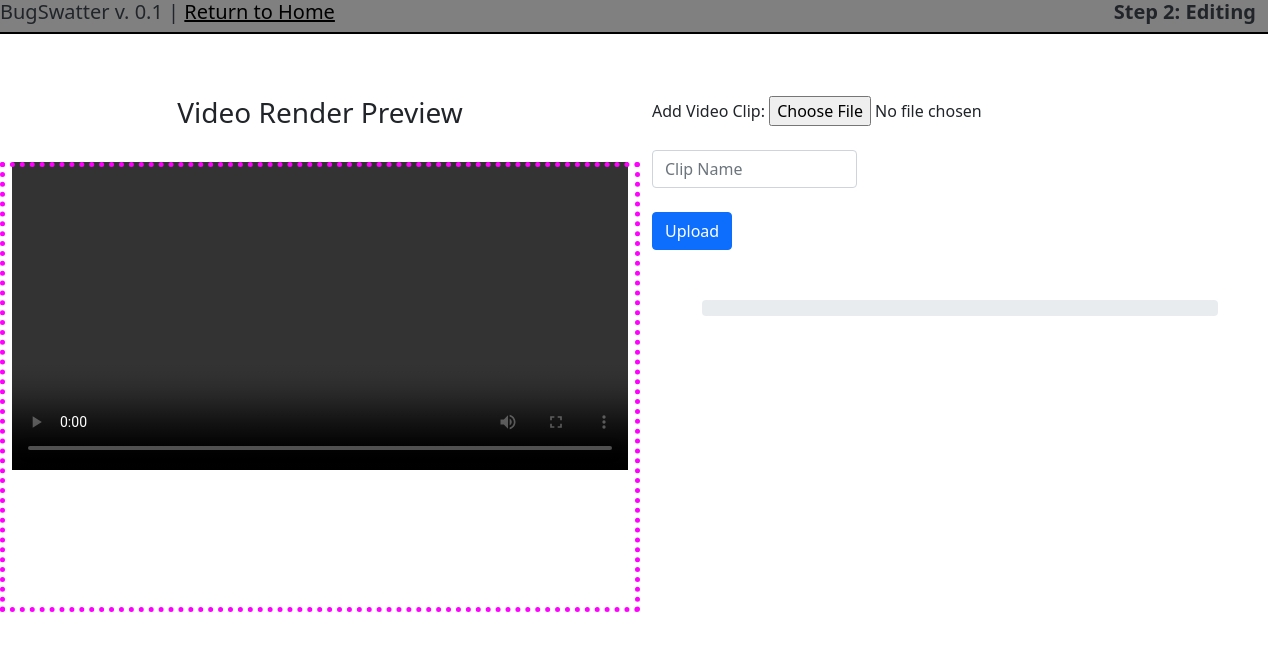
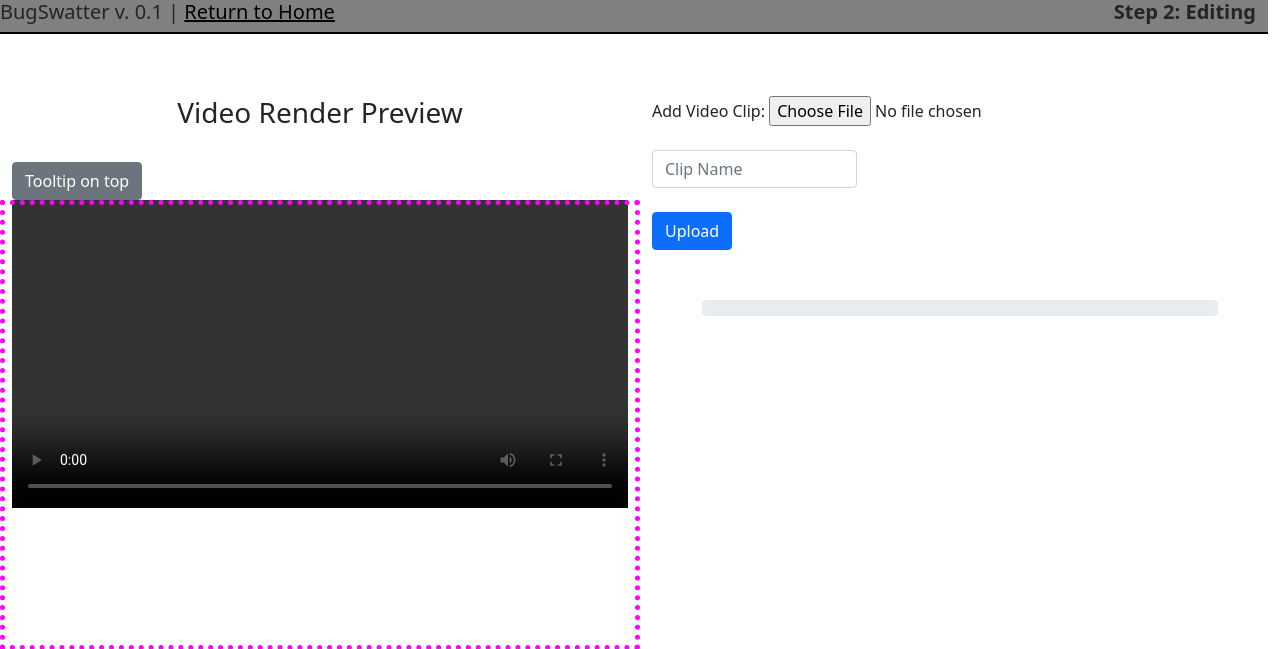
Before and after one commit to nete-madi/video-lab, a Flask app: page /editing/ in a window 1280 px wide. Shown: the top 649 px of the page. Run offline with Flask 2, Linux system fonts and the light colour scheme; some libraries are stand-ins or nearby versions.

Commit message:
added a tooltip test and it works

```diff
--- a/editing/templates/editing.html
+++ b/editing/templates/editing.html
@@ -34,6 +34,10 @@
                 <div style="text-align:center;">
                     <h3>Video Render Preview</h3><br>
                 </div>
+                <button type="button" class="btn btn-secondary" data-toggle="tooltip"
+                        data-placement="top" title="Tooltip on top">
+                    Tooltip on top
+                </button>
                 <div align="center" class="row" style="position:relative;">
                     <div class="drop-landing" id="editArea"></div>
                     <video id="render" width="500" height="500" controls></video>
```
